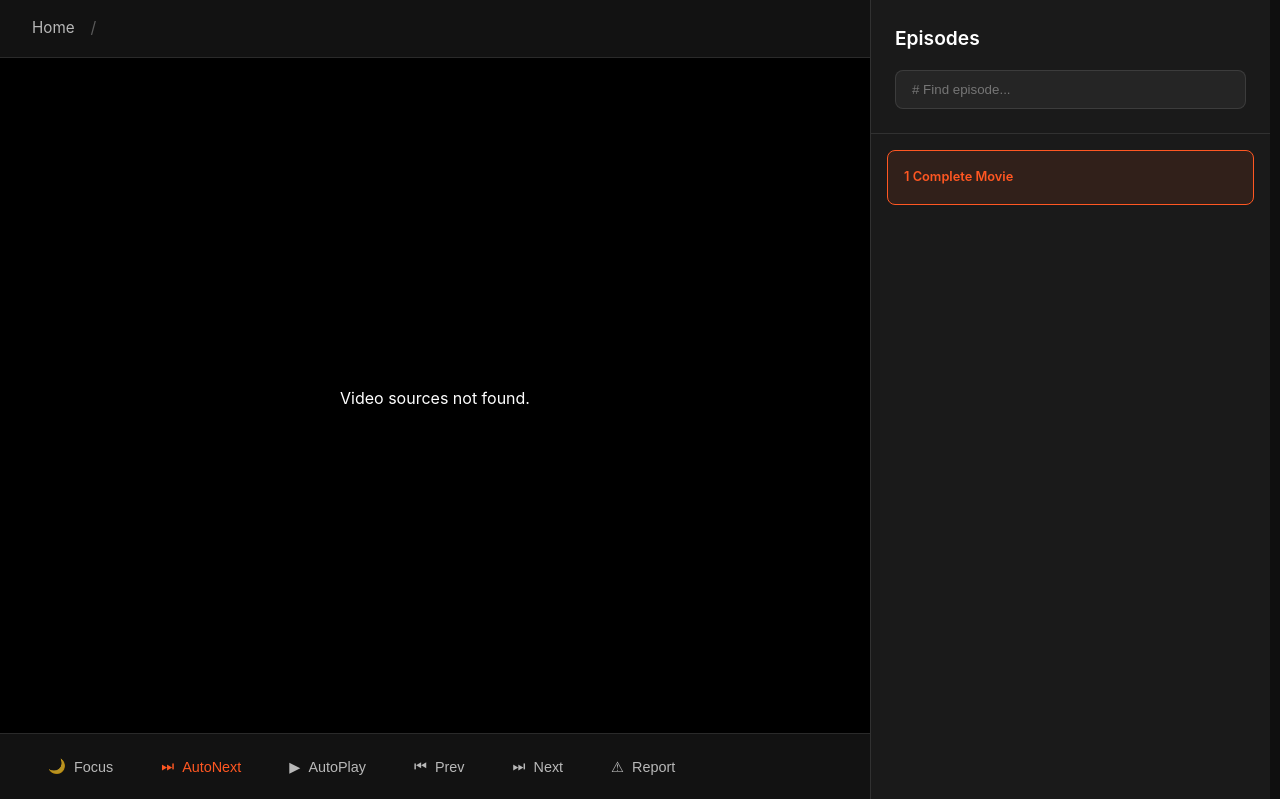
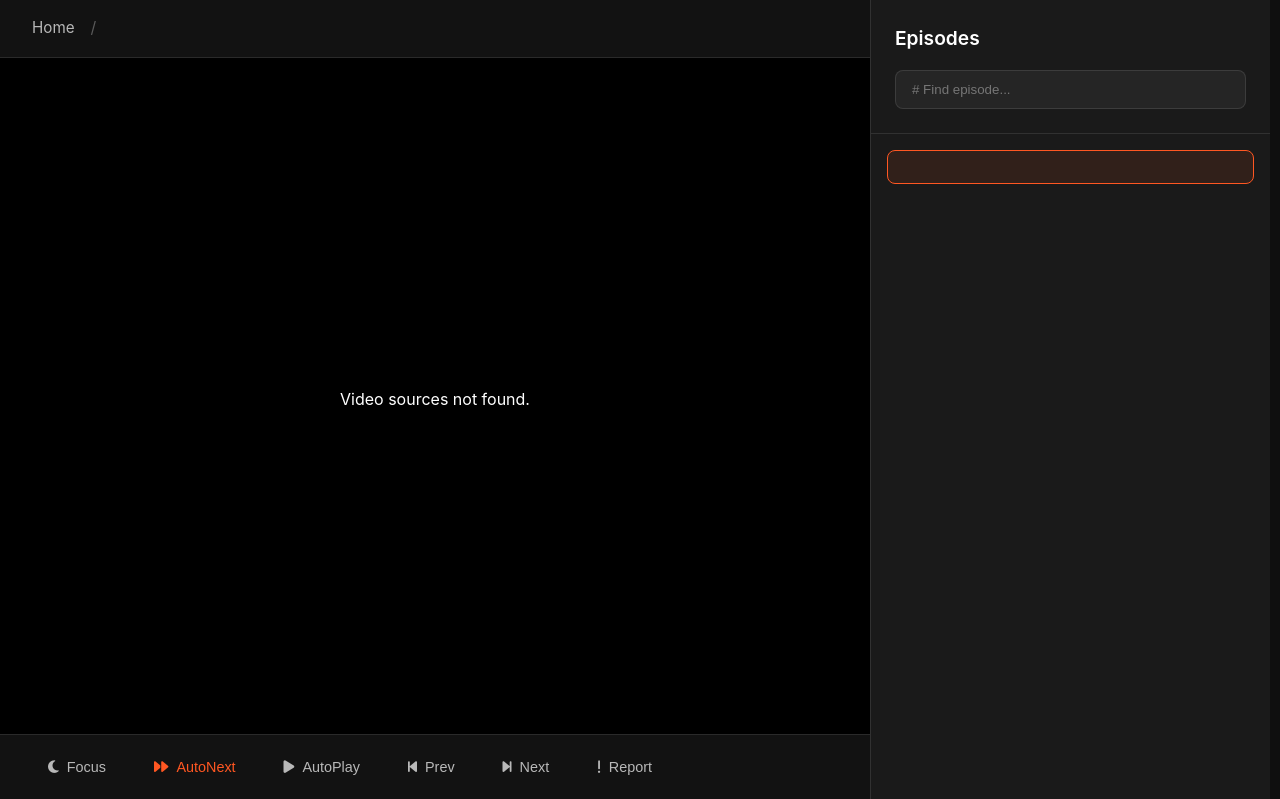
Before and after one commit to aneeshshukla/shiro, a Flask app: template templates/watch.html in a window 1280 px wide. Shown: the part 69-868 px from the top of the page. Run offline with Flask 3, Linux system fonts and the light colour scheme; the template is opened without the code that fills it, so the values that code supplies are empty; some libraries are stand-ins or nearby versions.

Commit message:
added icons, bug fixed

```diff
--- a/static/base.css
+++ b/static/base.css
@@ -228,6 +228,16 @@ body {
 }
 
 .episode-number {
+    position: absolute;
+    top: 0.5rem;
+    left: 0.5rem;
+    background: rgba(0, 0, 0, 0.8);
+    padding: 0.3rem 0.6rem;
+    border-radius: 4px;
+    font-size: 0.8rem;
+    font-weight: 600;
+}
+.episode-title {
     /* position: absolute; */
     /* top: 0.5rem;
     left: 0.5rem; */
--- a/templates/watch.html
+++ b/templates/watch.html
@@ -229,12 +229,12 @@
         </div>
 
         <div class="control-bar">
-            <button class="control-btn"><span>🌙</span> Focus</button>
-            <button class="control-btn active"><span>⏭</span> AutoNext</button>
-            <button class="control-btn"><span>▶</span> AutoPlay</button>
-            <button class="control-btn"><span>⏮</span> Prev</button>
-            <button class="control-btn"><span>⏭</span> Next</button>
-            <button class="control-btn"><span>⚠</span> Report</button>
+            <button class="control-btn"><i class="fa-solid fa-moon"></i> Focus</button>
+            <button class="control-btn active"><i class="fa-solid fa-forward"></i> AutoNext</button>
+            <button class="control-btn"><i class="fa-solid fa-play"></i> AutoPlay</button>
+            <button class="control-btn"><i class="fa-solid fa-backward-step"></i> Prev</button>
+            <button class="control-btn"><i class="fa-solid fa-forward-step"></i></i> Next</button>
+            <button class="control-btn"><i class="fa-solid fa-exclamation"></i> Report</button>
         </div>
 
         {% if servers %}
@@ -265,7 +265,7 @@
                 {% for episode in anime_info.episodes %}
                 {% set id_parts = episode.id.split('$') %}
                 <a href="/watch/{{ id_parts[0] }}?{{ id_parts[1] }}" class="episode-item {% if episode.number|string == current_episode|string %}active{% endif %}">
-                    <div class="episode-number">
+                    <div class="episode-title">
                         {{ episode.number }}. {{ episode.title or 'Episode ' ~ episode.number }}
                     </div>
                 </a>
```
Also changed, not shown: templates/index.html (+5 -5 lines).
